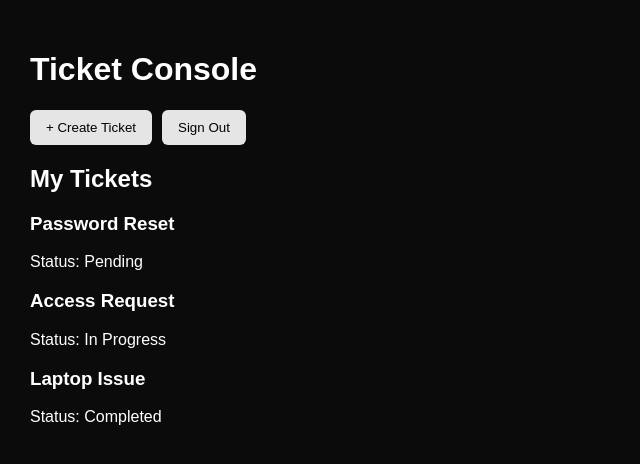
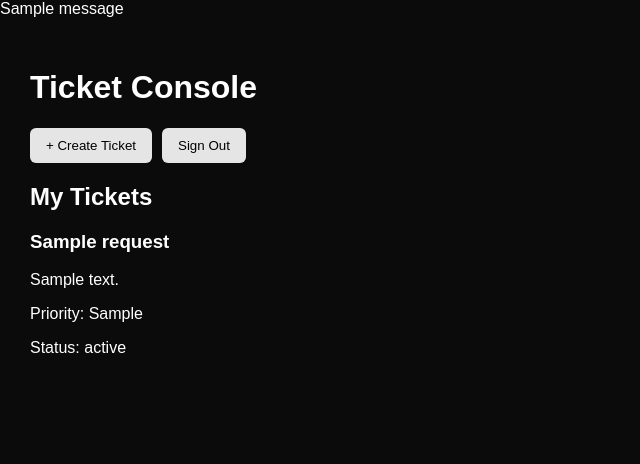
Before and after one commit to Crific/OpsPortal, a Flask app: page /dashboard in a window 1280 px wide. Shown: the top 464 px of the page, without its empty margins (0-640 px from the left). Run offline with Flask 3, Linux system fonts and the light colour scheme; a user stored in the database is signed in; tables that the repository leaves empty hold one stand-in row (values such as "Sample post"); one stand-in notice (Sample message) is shown.

Commit message:
feat: add working ticket display on dashboard and logic

```diff
--- a/app.py
+++ b/app.py
@@ -16,7 +16,7 @@
 
 # Phase 3: Core Features
 # - [x] Create request/ticket system
-# - [ ] View requests
+# - [x] View requests
 # - [ ] Edit requests
 # - [ ] Assign requests (admin/operator)
 
@@ -181,7 +181,10 @@ def register():
 @app.route("/dashboard")
 @login_required
 def dashboard():
-    return render_template("dashboard.html")
+    # Grabbing tickets from user and then displaying the status then displaying it on the respective user's dashboard
+    # using relationship formed in the model
+    tickets = current_user.requests
+    return render_template("dashboard.html", tickets=tickets)
 
 @app.route("/create", methods=["GET","POST"])
 @login_required
--- a/templates/dashboard.html
+++ b/templates/dashboard.html
@@ -6,7 +6,15 @@
     <title>Dashboard</title>
     <link rel="stylesheet" href="{{ url_for('static', filename='style.css') }}">
 </head>
+
 <body>
+            {% with messages = get_flashed_messages() %}
+            {% if messages %}
+                <div class="flash">
+                {{ messages[0] }}
+                </div>
+            {% endif %}
+            {% endwith %}
     <div class="page">
         <div class="card">
 
@@ -30,21 +38,14 @@
             <!-- SECTION -->
             <h2 class="section-title">My Tickets</h2>
 
-            <!-- STATIC (for now) -->
+            {% for ticket in tickets %}
             <div class="ticket-box">
-                <h3>Password Reset</h3>
-                <p>Status: Pending</p>
+                <h3>{{ ticket.title }}</h3>
+                <p>{{ ticket.body }}</p>
+                <p>Priority: {{ ticket.priority }}</p>
+                <p>Status: {{ ticket.status }}</p>
             </div>
-
-            <div class="ticket-box">
-                <h3>Access Request</h3>
-                <p>Status: In Progress</p>
-            </div>
-
-            <div class="ticket-box">
-                <h3>Laptop Issue</h3>
-                <p>Status: Completed</p>
-            </div>
+            {% endfor %}
 
         </div>
     </div>
```
